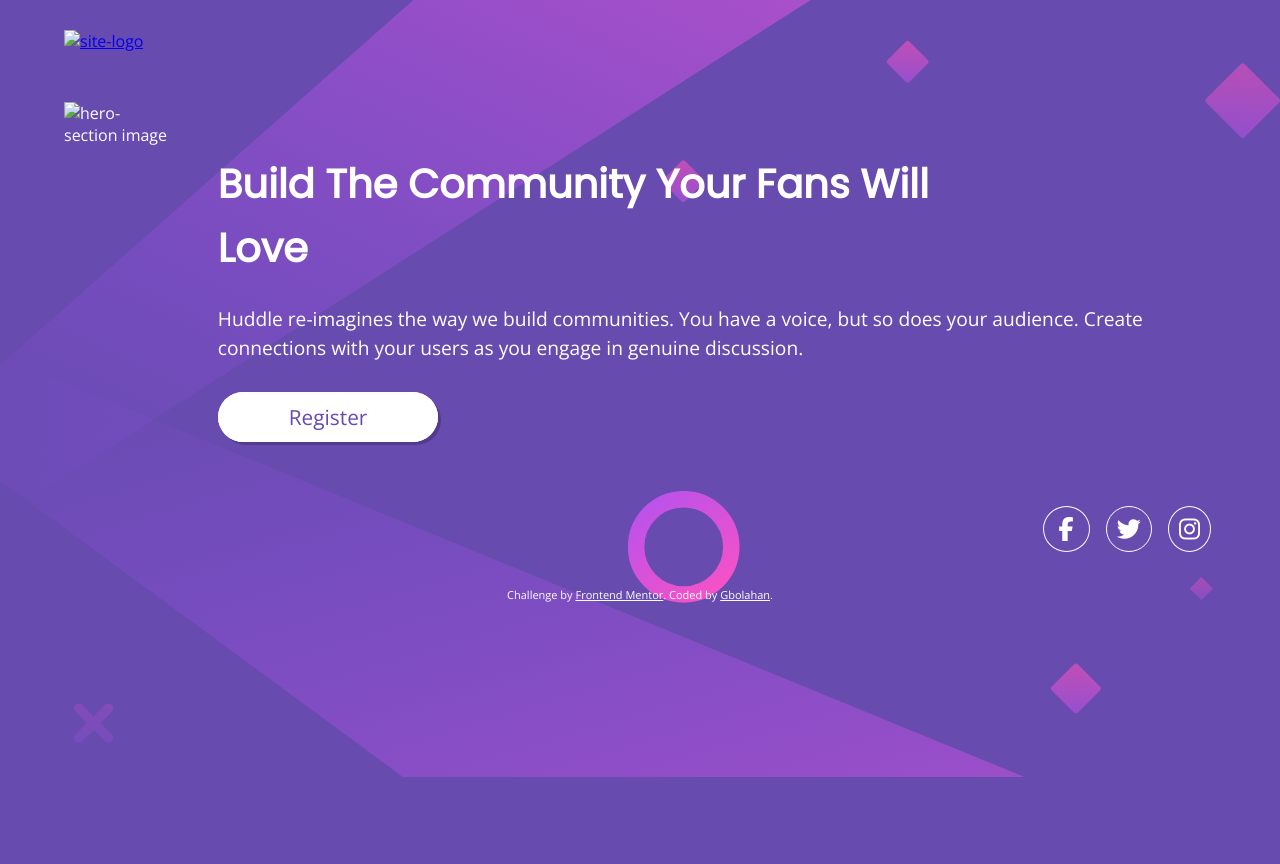
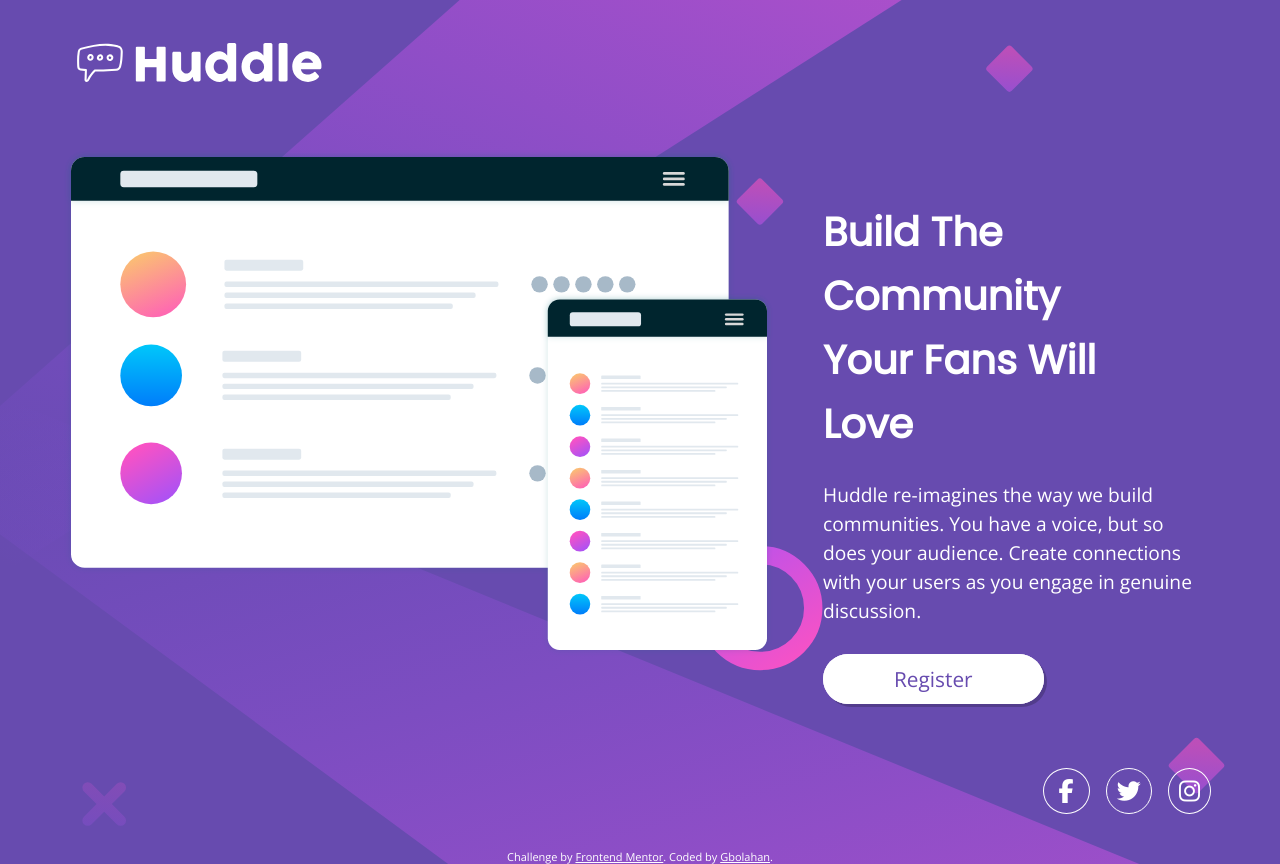
Before and after one commit to SpaceSTech/gbolahan-huddle-test, a plain HTML site: page index.html in a window 1280 px wide. Before the commit the page ends 800 px from the top, so only its background shows below. Drawn offline with nearby package versions, Linux system fonts and the light colour scheme; files that its build step writes are made by us from their sources; files whose address does not match are found by name.

Commit message:
Update index.html

```diff
--- a/index.html
+++ b/index.html
@@ -4,10 +4,10 @@
   <meta charset="UTF-8">
   <meta name="viewport" content="width=device-width, initial-scale=1.0"> <!-- displays site properly based on user's device -->
 
-  <link rel="icon" type="image/png" sizes="32x32" href="./images/favicon-32x32.png">
+  <link rel="icon" type="image/png" sizes="32x32" href=".images/favicon-32x32.png">
 
   <title>Frontend Mentor | Huddle landing page with single introductory section</title>
-  <link rel="stylesheet" type="text/css" href=".css/styles.css">
+  <link rel="stylesheet" type="text/css" href="./css/styles.css">
 
   <script src="https://kit.fontawesome.com/da2634107a.js" crossorigin="anonymous"></script>
 
@@ -15,11 +15,11 @@
 <body>
   <div class="container">
     <header>
-      <a href="#"><img src=".images/logo.svg" alt="site-logo"></a>
+      <a href="#"><img src="./images/logo.svg" alt="site-logo"></a>
     </header>
     <div class="content">
      <div class="image">
-      <img src=".images/illustration-mockups.svg" alt="hero-section image">
+      <img src="./images/illustration-mockups.svg" alt="hero-section image">
       </div>
       <div class="text">
         <h1>Build The Community Your Fans Will Love</h1>
```
